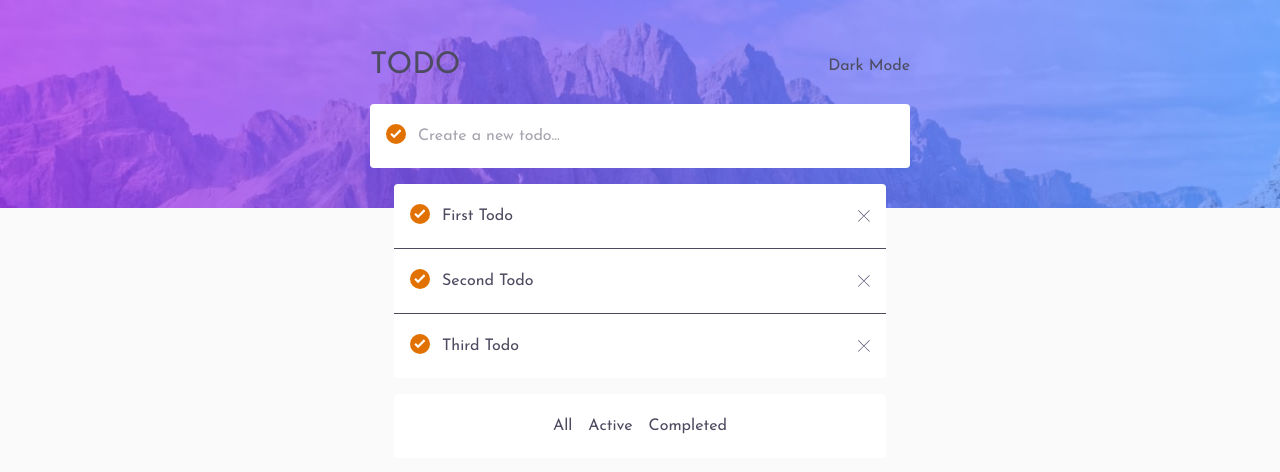
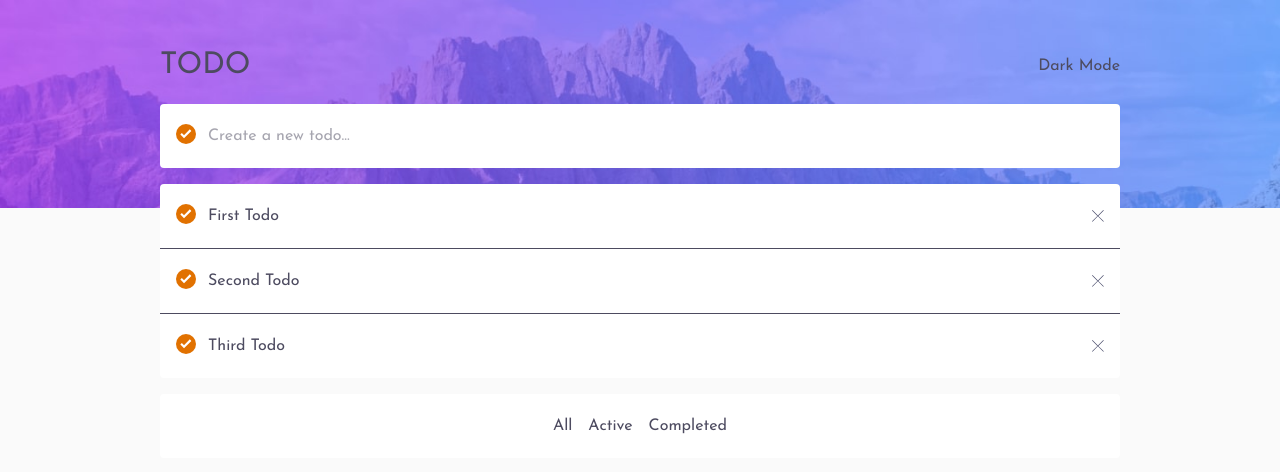
Before and after one commit to 11amanraj/to-do-latest, a Next.js app: page / in a window 1280 px wide. Shown: the top 472 px of the page. Built offline with nearby package versions, Linux system fonts and the light colour scheme.

Commit message:
Added dynamic width depending on screen size

```diff
--- a/app/page.tsx
+++ b/app/page.tsx
@@ -75,49 +75,18 @@ export default function Home() {
   }
 
   return (
-    // <div className="flex flex-col">
-    //   <div className="px-6 flex flex-col justify-center pb-10 dark:bg-[url('/bg-mobile-dark.jpg')] bg-[url('/bg-mobile-light.jpg')] sm:bg-[url('/bg-desktop-light.jpg')] sm:dark:bg-[url('/bg-desktop-dark.jpg')] bg-cover">
-    //     <div className="sm:self-center sm:w-135 flex justify-between items-center mt-12 mb-5 ">
-    //       <p className="text-3xl">TODO</p>
-    //       <div>Dark Mode</div>
-    //     </div>
-    //     <form className="flex sm:w-135 sm:self-center gap-3 px-4 py-5 bg-foreground rounded-sm" onSubmit={addTodoHandler}>
-    //       <button className="w-5 h-5 rounded-full bg-amber-600 flex justify-center items-center"><Image src="/icon-check.svg" alt="check" width='12' height='12'/></button>
-    //       <input ref={inputRef} type="text" placeholder="Create a new todo..."/>
-    //     </form>
-    //   </div>
-    //   <div className="-mt-6 px-6 w-135 self-center flex flex-col gap-4">
-    //     <ul className="rounded-sm bg-foreground divide-y">
-    //       {filteredTodos.map(todo => {
-    //         return (
-    //           <li className="flex gap-3 px-4 py-5 text-3" key={todo.id}>
-    //             <button className="w-5 h-5 rounded-full bg-amber-600 flex justify-center items-center"><Image onClick={() => completeTodoHandler(todo.id)} src="/icon-check.svg" alt="check" width='12' height='12'/></button>
-    //             <p className="flex-1 ">{todo.text}</p>
-    //             <button><Image onClick={() => deleteTodoHandler(todo.id)} src="/icon-cross.svg" alt="delete" width='12' height='12'/></button>
-    //           </li>
-    //         )
-    //       })}
-    //     </ul>
-    //     <div className="bg-foreground px-4 py-5 rounded-sm flex gap-4 justify-center">
-    //       <button onClick={() => setIsShowing('all')}>All</button>
-    //       <button onClick={() => setIsShowing('active')}>Active</button>
-    //       <button onClick={() => setIsShowing('completed')}>Completed</button>
-    //     </div>
-    //   </div>
-    // </div>
     <div className="flex flex-col">
       <div className="px-6 pb-10 flex flex-col dark:bg-[url('/bg-mobile-dark.jpg')] bg-[url('/bg-mobile-light.jpg')] sm:bg-[url('/bg-desktop-light.jpg')] sm:dark:bg-[url('/bg-desktop-dark.jpg')] bg-cover">
-      <div className="sm:w-135 sm:self-center flex justify-between items-center mt-12 mb-5 ">
+        <div className="sm:w-150 md:w-180 lg:w-240 sm:self-center flex justify-between items-center mt-12 mb-5 ">
           <p className="text-3xl">TODO</p>
           <div>Dark Mode</div>
         </div>
-      <form className="sm:w-135 sm:self-center flex gap-3 px-4 py-5 bg-foreground rounded-sm" onSubmit={addTodoHandler}>
+        <form className="sm:w-150 md:w-180 lg:w-240 sm:self-center flex gap-3 px-4 py-5 bg-foreground rounded-sm" onSubmit={addTodoHandler}>
           <button className="w-5 h-5 rounded-full bg-amber-600 flex justify-center items-center"><Image src="/icon-check.svg" alt="check" width='12' height='12'/></button>
           <input ref={inputRef} type="text" placeholder="Create a new todo..."/>
         </form>
       </div>
-    <div className="-mt-6 px-6 flex flex-col gap-4 sm:w-135 sm:self-center">
-    {/* <div className="-mt-6 px-6 flex flex-col gap-4"> */}
+      <div className="-mt-6 px-6 sm:px-0 flex flex-col gap-4 sm:w-150 md:w-180 lg:w-240 sm:self-center">
         <ul className="rounded-sm bg-foreground divide-y">
           {filteredTodos.map(todo => {
             return (
```
Lines whose indentation alone changed are shown as unchanged.
